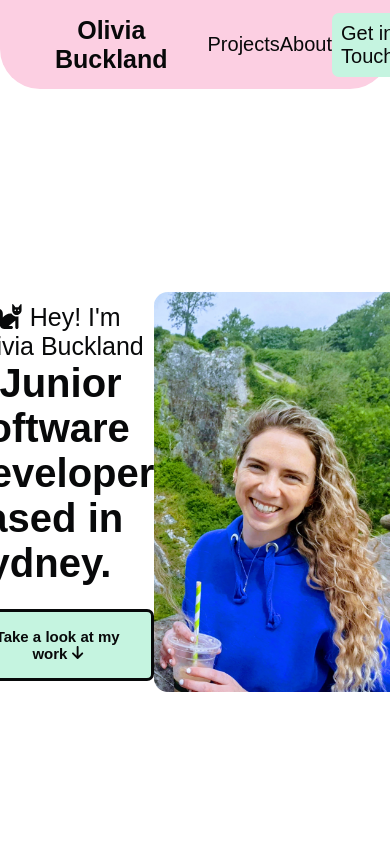
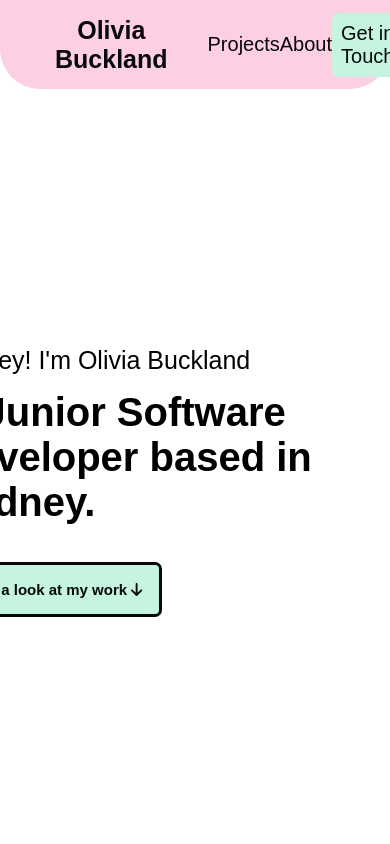
Before and after one commit to OBuckland/portfolio-v2, a React (Create React App) app: page / in a window 390 px wide. Shown: the top 844 px of the page. Built offline with nearby package versions, Linux system fonts and the light colour scheme; a web font is replaced by a local one.

Commit message:
hero page responsiveness

```diff
--- a/src/components/HeroPage/HeroPage.jsx
+++ b/src/components/HeroPage/HeroPage.jsx
@@ -9,20 +9,20 @@ import { Link, animateScroll as scroll } from "react-scroll";
 const HeroPage = () => {
   return (
     <section id="homeSection" className={styles.heroPageContainer}>
-      <div className={styles.textAndImageContainer}>
+
         <div className={styles.heroTextContainer}>
         <h3 className={styles.introText}>{  <FontAwesomeIcon icon={faCat}></FontAwesomeIcon>}  Hey! I'm Olivia Buckland</h3>
         <h1 className={styles.headingText}> A Junior Software Developer based in Sydney.</h1>
         <Link className={styles.heroPageBtn}
-    activeClass="active"
-    to="projectsSection"
-    spy={true}
-    smooth={true}
-      >Take a look at my work {  <FontAwesomeIcon icon={faArrowDown}></FontAwesomeIcon>} </Link>
+            activeClass="active"
+            to="projectsSection"
+            spy={true}
+            smooth={true}
+      >Take a look at my work {  <FontAwesomeIcon icon={faArrowDown}></FontAwesomeIcon>}
+      </Link>
 
         </div>
         <img className={styles.profileImage} src={profileImage} alt="profile" />
-      </div>
 
 
     </ section>
--- a/src/components/HeroPage/HeroPage.module.scss
+++ b/src/components/HeroPage/HeroPage.module.scss
@@ -2,12 +2,20 @@
 
 .heroPageContainer {
     display: flex;
-    padding-top: 10px;
+    // padding-top: 10px;
     height: 93vh;
-    width: 100vw;
-    justify-content: center;
+    // margin: 0 35px;
+    // // width: 90vw;
+    // justify-content: center;
     align-items: center;
-    color: $colour-primary-grey;
+
+    justify-content: space-evenly;
+    // justify-content: space-between;
+    // width: 800px;
+
+    @media  screen and (max-width: 920px) {
+        flex-direction: column;
+    }
 };
 
 .heroPageBtn {
@@ -24,21 +32,27 @@
 .profileImage {
     height: 400px;
     border-radius: 14px;
+    @media  screen and (max-width: 920px) {
+       display: none;
+    }
 };
 
 .heroTextContainer {
     display: flex;
     flex-direction: column;
-    justify-content: center;
+    justify-content: space-evenly;
+    height: 300px;
     align-items: flex-start;
     font-size: 20px;
+    width: 500px;
+
 };
 
-.textAndImageContainer{
-    display: flex;
-    justify-content: space-between;
-    width: 800px;
-};
+// .textAndImageContainer{
+//     display: flex;
+//     justify-content: space-between;
+//     width: 800px;
+// };
 
 .introText{
     font-size: 25px;
```
